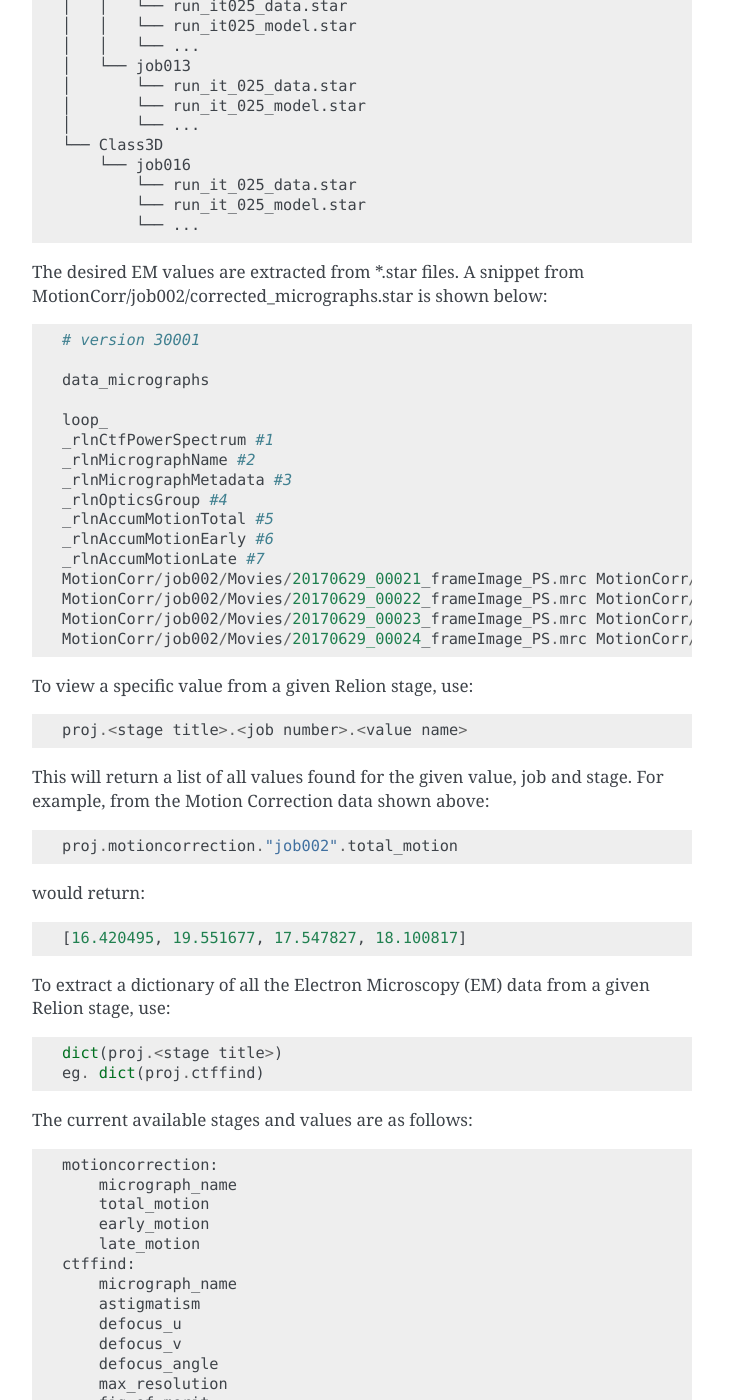
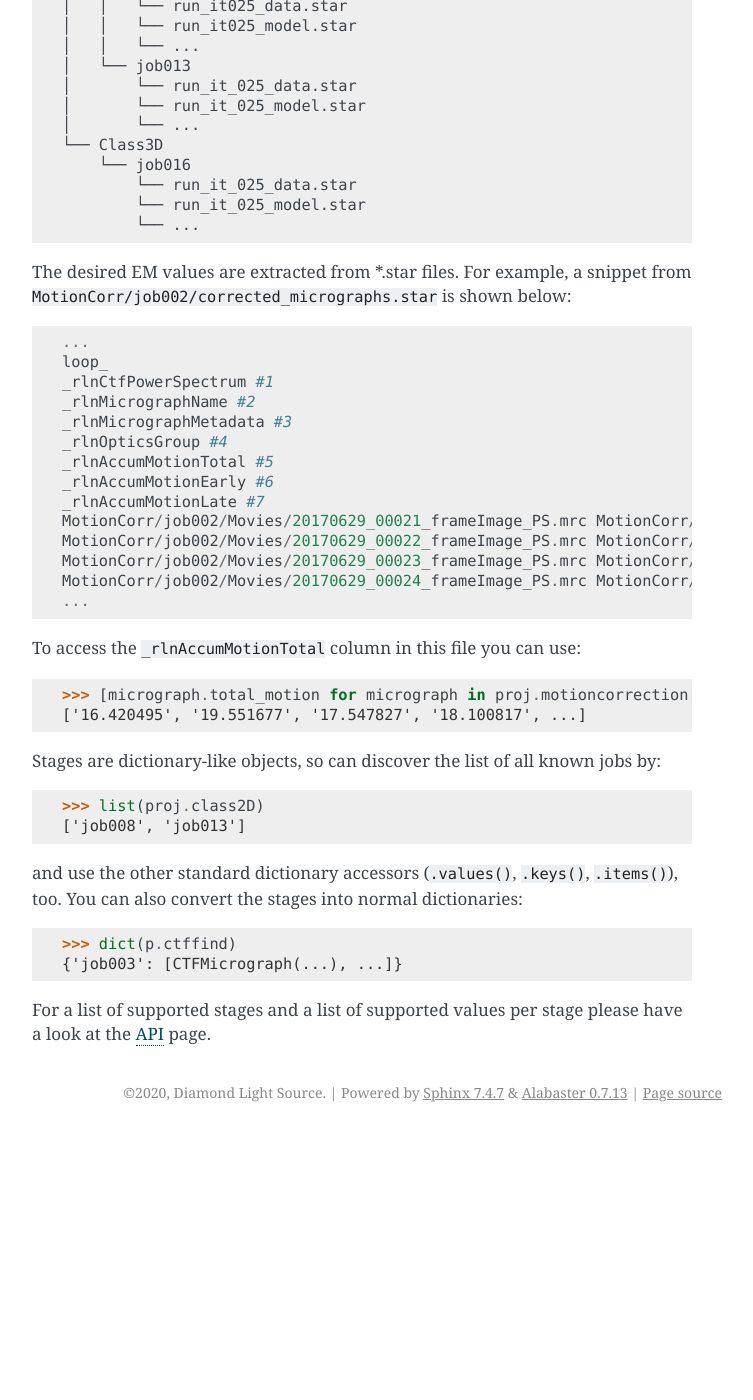
Before and after one commit to DiamondLightSource/python-relion, a Sphinx documentation site: the page built from docs/usage.rst, in a window 1280 px wide and 1400 px high, scrolled down 623 px. Shown: the whole window, without its empty margins (388-1141 px from the left). Built offline with Sphinx 7.4.7, drawn with Linux system fonts in a browser that asks for light colours; after the commit the page ends 1755 px from its top, so only the background shows below that; some of the changed text lies outside the part shown.

Commit message:
usage writeup

```diff
--- a/docs/usage.rst
+++ b/docs/usage.rst
@@ -2,7 +2,9 @@
 Usage
 =====
 
-To access a Relion project folder you first need to create a ``relion.Project`` object (c.f. :doc:`api` for more information)::
+To access a Relion project folder you first need to create a ``relion.Project`` object (c.f. :doc:`api` for more information):
+
+.. code-block:: python
 
      import relion
      proj = relion.Project("/path/to/relion/project/directory")
@@ -38,13 +40,10 @@ The job folder(s) contain files related to the stage, including the ``*.star`` f
             └── run_it_025_model.star
             └── ...
 
+The desired EM values are extracted from \*.star files.
+For example, a snippet from ``MotionCorr/job002/corrected_micrographs.star`` is shown below::
 
-The desired EM values are extracted from \*.star files. A snippet from MotionCorr/job002/corrected_micrographs.star is shown below::
-
-    # version 30001
-
-    data_micrographs
-
+    ...
     loop_
     _rlnCtfPowerSpectrum #1
     _rlnMicrographName #2
@@ -57,56 +56,28 @@ The desired EM values are extracted from \*.star files. A snippet from MotionCor
     MotionCorr/job002/Movies/20170629_00022_frameImage_PS.mrc MotionCorr/job002/Movies/20170629_00022_frameImage.mrc MotionCorr/job002/Movies/20170629_00022_frameImage.star            1    19.551677     2.478968    17.072709
     MotionCorr/job002/Movies/20170629_00023_frameImage_PS.mrc MotionCorr/job002/Movies/20170629_00023_frameImage.mrc MotionCorr/job002/Movies/20170629_00023_frameImage.star            1    17.547827     1.941103    15.606724
     MotionCorr/job002/Movies/20170629_00024_frameImage_PS.mrc MotionCorr/job002/Movies/20170629_00024_frameImage.mrc MotionCorr/job002/Movies/20170629_00024_frameImage.star            1    18.100817     1.722567    16.378250
+    ...
 
+To access the ``_rlnAccumMotionTotal`` column in this file you can use:
 
-To view a specific value from a given Relion stage, use::
+.. code-block:: python
 
-    proj.<stage title>.<job number>.<value name>
+    >>> [micrograph.total_motion for micrograph in proj.motioncorrection["job002"]]
+    ['16.420495', '19.551677', '17.547827', '18.100817', ...]
 
-This will return a list of all values found for the given value, job and stage.
-For example, from the Motion Correction data shown above::
+Stages are dictionary-like objects, so can discover the list of all known jobs by:
 
-    proj.motioncorrection."job002".total_motion
+.. code-block:: python
 
-would return::
+    >>> list(proj.class2D)
+    ['job008', 'job013']
 
- [16.420495, 19.551677, 17.547827, 18.100817]
+and use the other standard dictionary accessors (``.values()``, ``.keys()``, ``.items()``), too.
+You can also convert the stages into normal dictionaries:
 
-To extract a dictionary of all the Electron Microscopy (EM) data from a given Relion stage, use::
+.. code-block:: python
 
-    dict(proj.<stage title>)
-    eg. dict(proj.ctffind)
+    >>> dict(p.ctffind)
+    {'job003': [CTFMicrograph(...), ...]}
 
-
-The current available stages and values are as follows::
-
-
-    motioncorrection:
-        micrograph_name
-        total_motion
-        early_motion
-        late_motion
-    ctffind:
-        micrograph_name
-        astigmatism
-        defocus_u
-        defocus_v
-        defocus_angle
-        max_resolution
-        fig_of_merit
-    class2d:
-        particle_sum
-        reference_image
-        class_distribution
-        accuracy_rotations
-        accuracy_translations_angst
-        estimated_resolution
-        overall_fourier_completeness
-    class3d:
-        particle_sum
-        reference_image
-        class_distribution
-        accuracy_rotations
-        accuracy_translations_angst
-        estimated_resolution
-        overall_fourier_completeness
+For a list of supported stages and a list of supported values per stage please have a look at the :doc:`api` page.
```
Also changed, not shown: docs/api.rst (+14 -1 lines).
